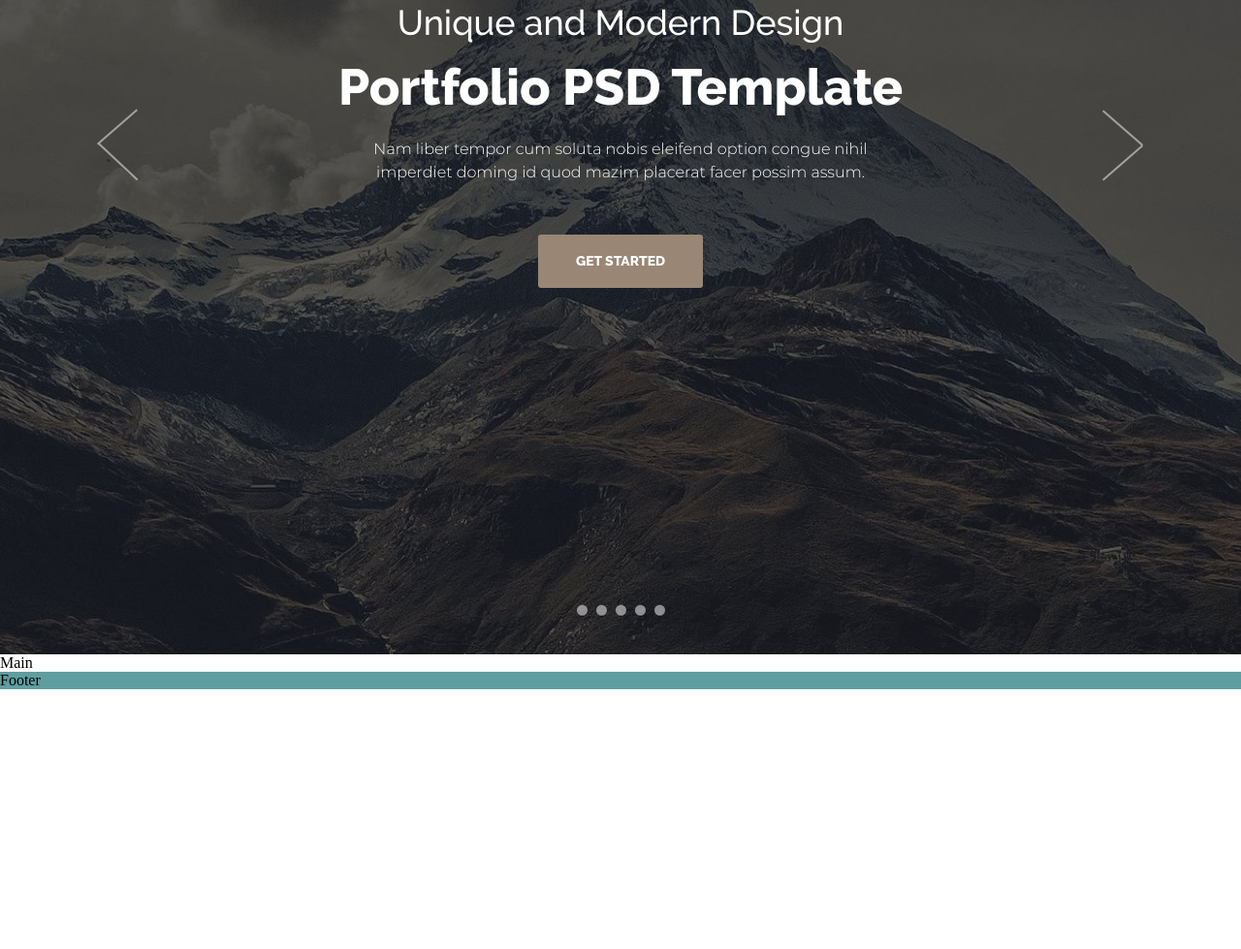
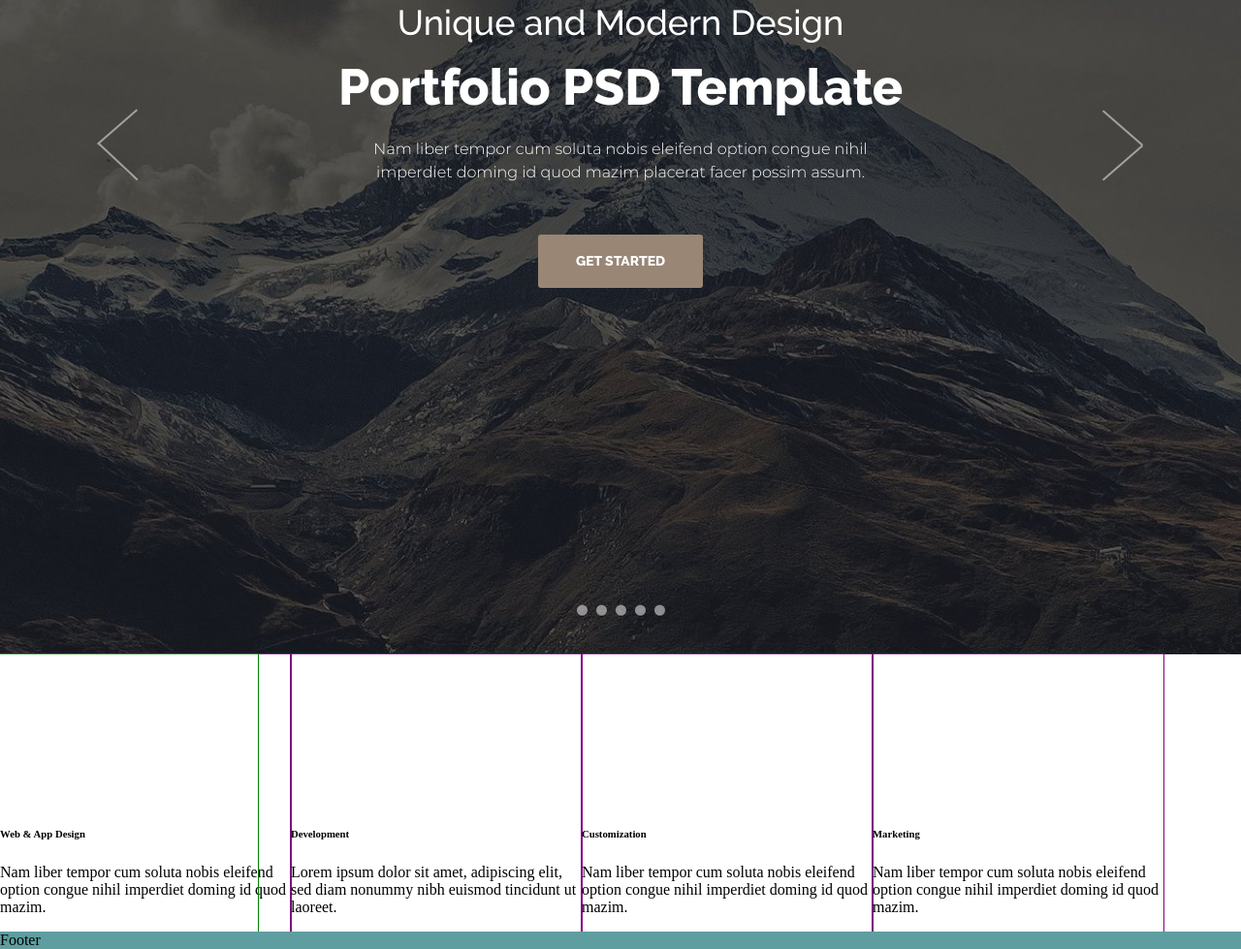
Before and after one commit to artem-bezruk-82/GB_WebDev_HTML5-CSS3, a plain HTML site: page project1/index.html in a window 1280 px wide. Shown: the part 381-1360 px from the top of the page at 97% size. Before the commit the page ends 1092 px from the top, so only its background shows below. Drawn offline with Linux system fonts and the light colour scheme.

Commit message:
HTML code for 2nd block prepared

```diff
--- a/project1/index.html
+++ b/project1/index.html
@@ -95,7 +95,34 @@
                     <a class="body_wrp_page_header_pag_a" href="#"></a>
                 </div>
             </header>
-            <main class="body_wrp_page_main">Main</main>
+            <main class="body_wrp_page_main">
+                <section class="body_wrp_page_main_services">
+                    <div class="body_wrp_page_main_services_item">
+                        <svg class="body_wrp_page_main_services_item_svg"></svg>
+                        <h6 class="body_wrp_page_main_services_item_title">Web & App Design</h6>
+                        <p class="body_wrp_page_main_services_item_txt">Nam liber tempor cum soluta nobis eleifend
+                            option congue nihil imperdiet doming id quod mazim.</p>
+                    </div>
+                    <div class="body_wrp_page_main_services_item">
+                        <svg class="body_wrp_page_main_services_item_svg"></svg>
+                        <h6 class="body_wrp_page_main_services_item_title">Development</h6>
+                        <p class="body_wrp_page_main_services_item_txt">Lorem ipsum dolor sit amet, adipiscing elit, sed
+                            diam nonummy nibh euismod tincidunt ut laoreet.</p>
+                    </div>
+                    <div class="body_wrp_page_main_services_item">
+                        <svg class="body_wrp_page_main_services_item_svg"></svg>
+                        <h6 class="body_wrp_page_main_services_item_title">Customization</h6>
+                        <p class="body_wrp_page_main_services_item_txt">Nam liber tempor cum soluta nobis eleifend
+                            option congue nihil imperdiet doming id quod mazim.</p>
+                    </div>
+                    <div class="body_wrp_page_main_services_item">
+                        <svg class="body_wrp_page_main_services_item_svg"></svg>
+                        <h6 class="body_wrp_page_main_services_item_title">Marketing</h6>
+                        <p class="body_wrp_page_main_services_item_txt">Nam liber tempor cum soluta nobis eleifend
+                            option congue nihil imperdiet doming id quod mazim.</p>
+                    </div>
+                </section>
+            </main>
         </page>
         <footer class="body_wrp_footer">Footer</footer>
     </div>
--- a/project1/scss/style.scss
+++ b/project1/scss/style.scss
@@ -347,6 +347,16 @@
                     }
                 }
             }
+            &_main {
+                &_services {
+                    outline: 1px solid green; /*TO DELETE*/
+                    display: flex;
+                    width: 266px;
+                    &_item {
+                        outline: 1px solid purple; /*TO DELETE*/
+                    }
+                }
+            }
         }
         &_footer {
             background-color: cadetblue;
```
Also changed, not shown: project1/scss/style.css, 1 other file.
